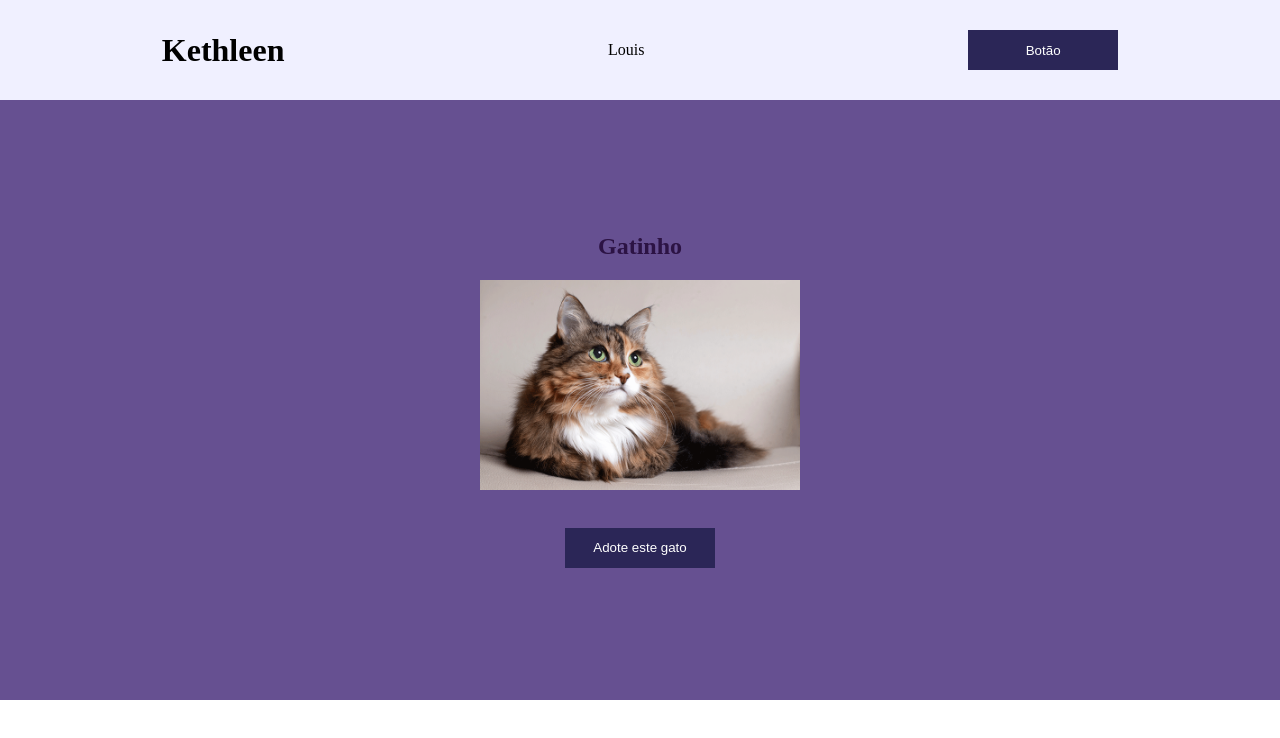
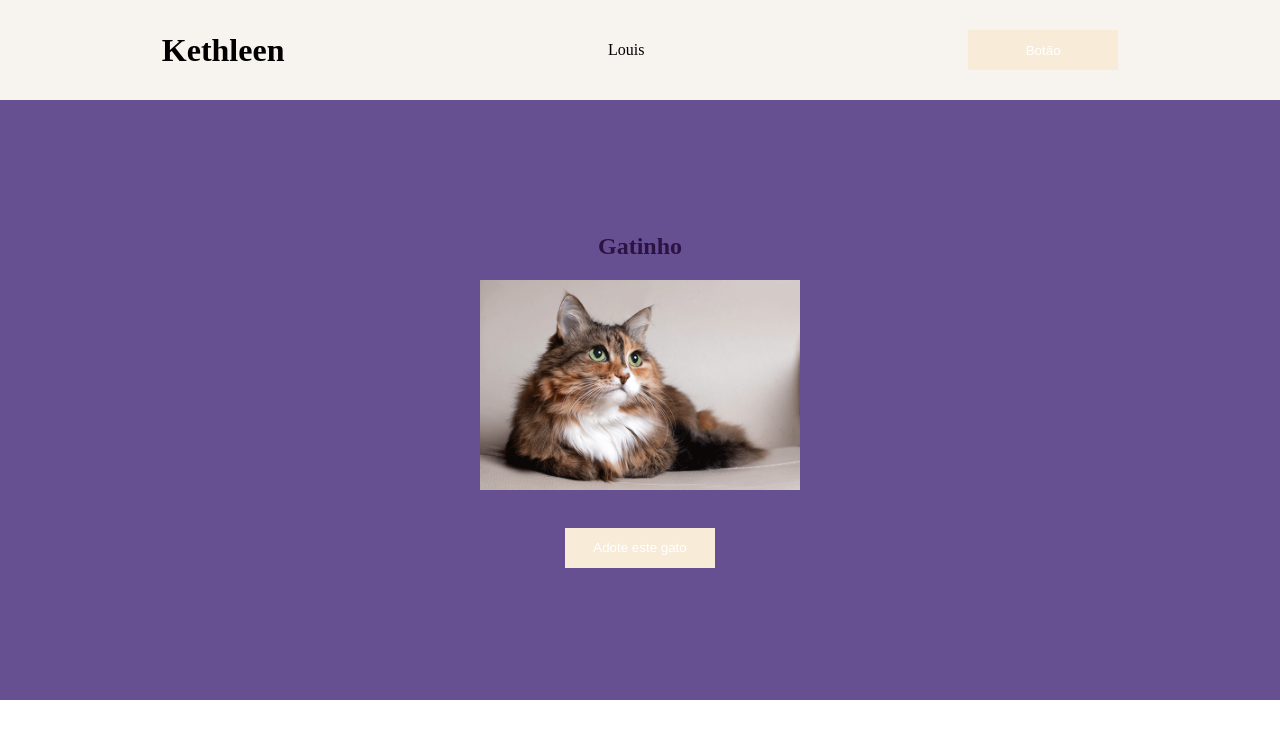
Before and after one commit to Kethleen06/Web-IOS2025.02, a plain HTML site: page css/aula03/index.html in a window 1280 px wide. Drawn offline with Linux system fonts and the light colour scheme.

```diff
--- a/css/aula03/style.css
+++ b/css/aula03/style.css
@@ -5,7 +5,7 @@
 }
 
 header {
-    background-color: rgb(240, 240, 255);
+    background-color: rgb(247, 244, 239);
     display: flex;
     justify-content: space-around; /* Disposição horizontal dos itens dentro do header */
     align-items: center;           /* Centraliza verticalmente no header */
@@ -15,7 +15,7 @@
 .quadrado {
     height: 100px;
     width: 100px;
-    background-color: rgb(43, 38, 87);
+    background-color: rgb(255, 235, 205);
     border: 1px solid rgb(255, 255, 255);
     margin: 20px;
 }
@@ -43,7 +43,7 @@
 button {
     height: 40px;          /* Aumentei a altura do botão para tornar mais visível */
     width: 150px;
-    background-color: rgb(43, 38, 87);
+    background-color: rgb(248, 236, 217);
     color: white;
     border: none;
     cursor: pointer;
```
